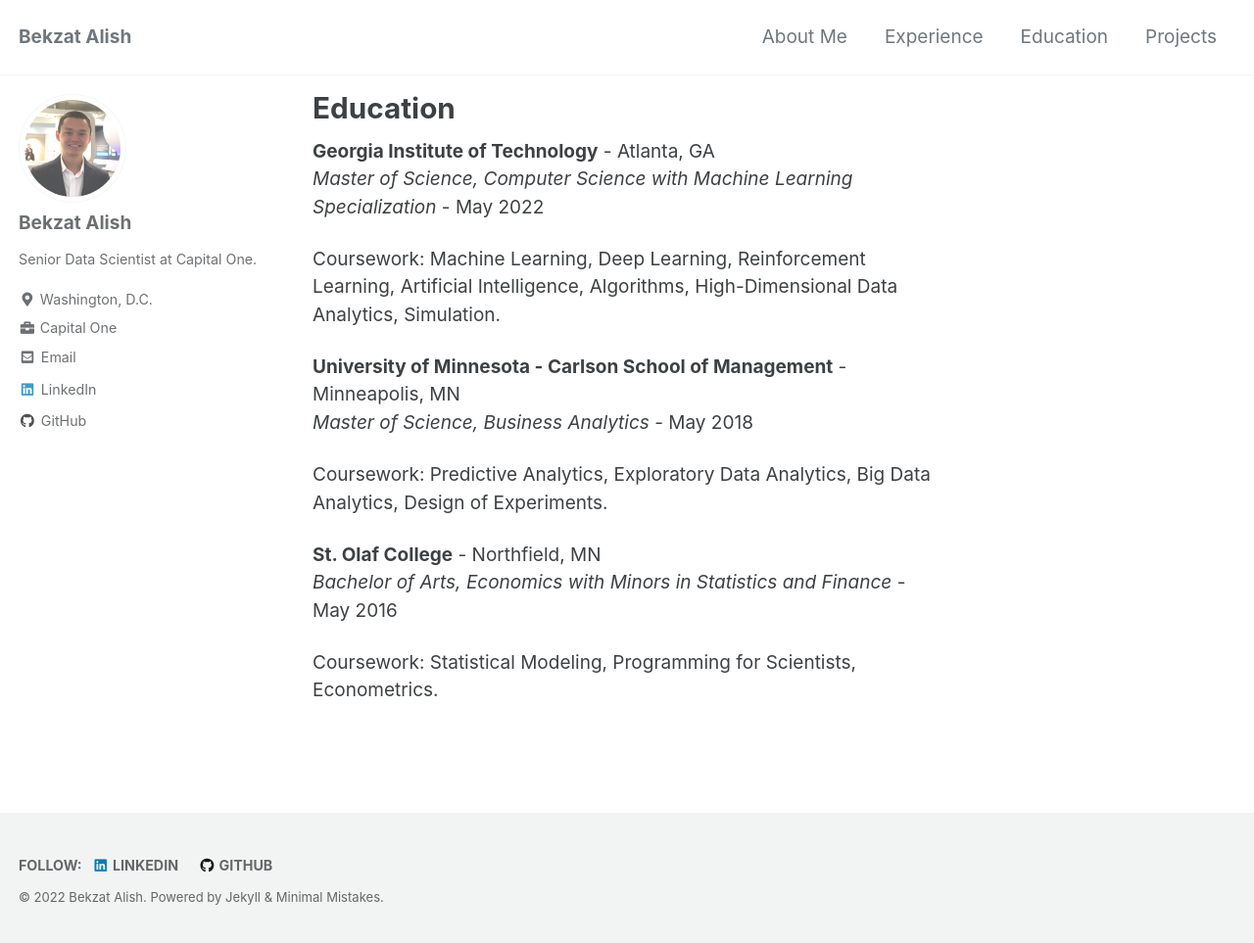
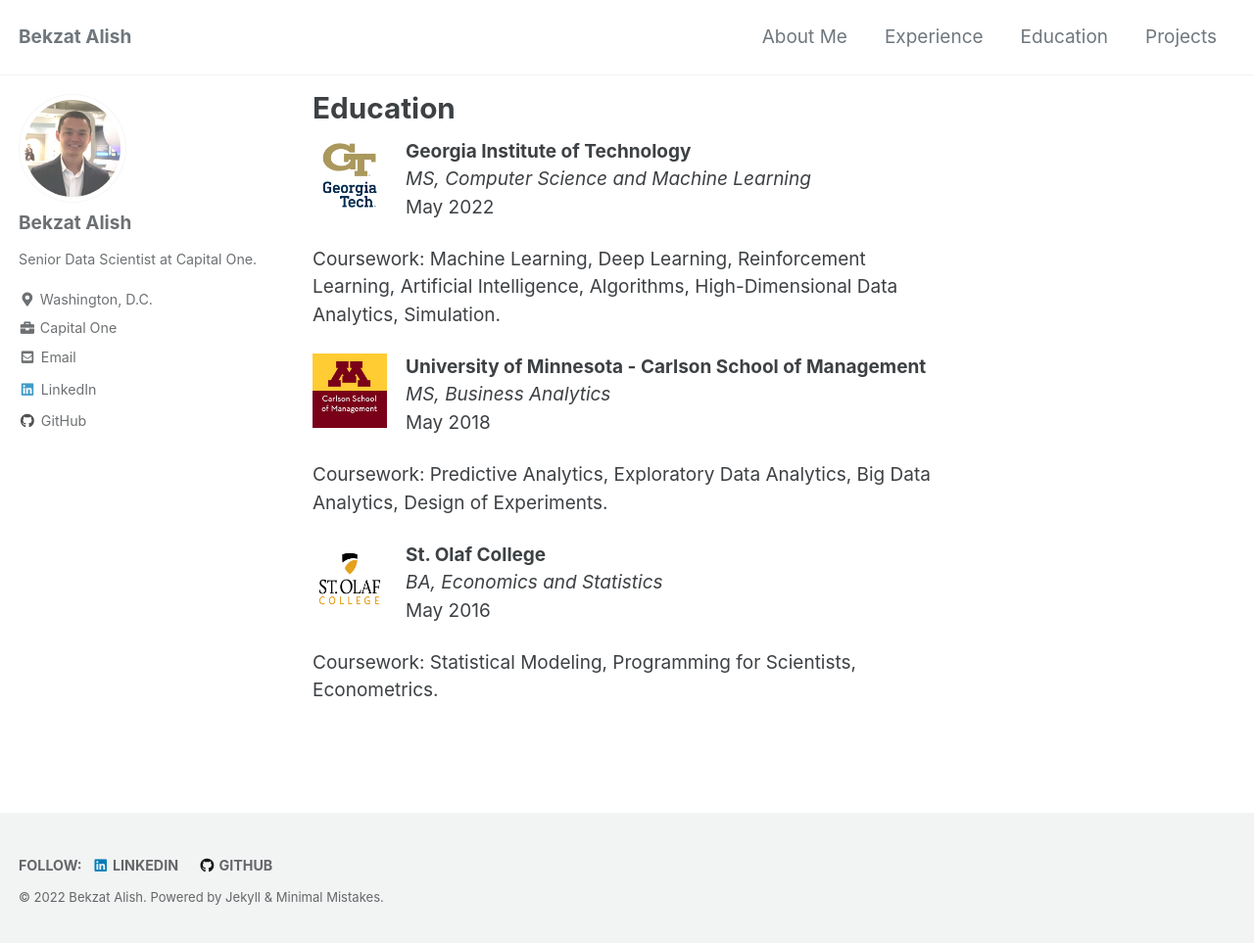
Before and after one commit to bekzatalish/bekzatalish.github.io, a Jekyll site: the page built from _pages/education.md, in a window 1280 px wide and 964 px high. Shown: the whole window at 98% size. Built offline with Jekyll 4.4.1, drawn with Linux system fonts in a browser that asks for light colours; cached includes are drawn as plain includes.

Commit message:
Updated Education

```diff
--- a/_pages/education.md
+++ b/_pages/education.md
@@ -9,17 +9,22 @@ redirect_from:
   - /education.html
 ---
 
-**Georgia Institute of Technology** - Atlanta, GA <br>
-*Master of Science, Computer Science with Machine Learning Specialization* - May 2022
+![image-left]({{ site.url }}{{ site.baseurl }}/assets/images/georgia-tech-logo.png){: style="float: left; margin-right: 1em; width: 4em"}
+**Georgia Institute of Technology** <br>
+*MS, Computer Science and Machine Learning* <br>
+May 2022
 
 Coursework: Machine Learning, Deep Learning, Reinforcement Learning, Artificial Intelligence, Algorithms, High-Dimensional Data Analytics, Simulation.
 
-**University of Minnesota - Carlson School of Management** - Minneapolis, MN <br>
-*Master of Science, Business Analytics* - May 2018
+![image-left]({{ site.url }}{{ site.baseurl }}/assets/images/umn-carlson-logo.png){: style="float: left; margin-right: 1em; width: 4em"}
+**University of Minnesota - Carlson School of Management** <br>
+*MS, Business Analytics* <br>
+May 2018
 
 Coursework: Predictive Analytics, Exploratory Data Analytics, Big Data Analytics, Design of Experiments.
 
-**St. Olaf College** - Northfield, MN <br>
-*Bachelor of Arts, Economics with Minors in Statistics and Finance* - May 2016
+![image-left]({{ site.url }}{{ site.baseurl }}/assets/images/st-olaf-logo.png){: style="float: left; margin-right: 1em; width: 4em"} **St. Olaf College** <br>
+*BA, Economics and Statistics* <br>
+May 2016
 
 Coursework: Statistical Modeling, Programming for Scientists, Econometrics.
```
Also changed, not shown: _pages/experience.md (+12 -8 lines), assets/images/georgia-tech-logo.png (added), assets/images/st-olaf-logo.png (added), assets/images/umn-carlson-logo.png (added).
